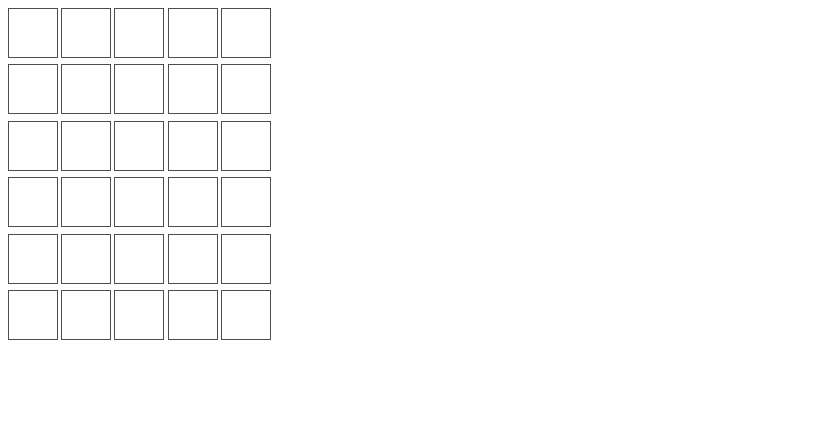
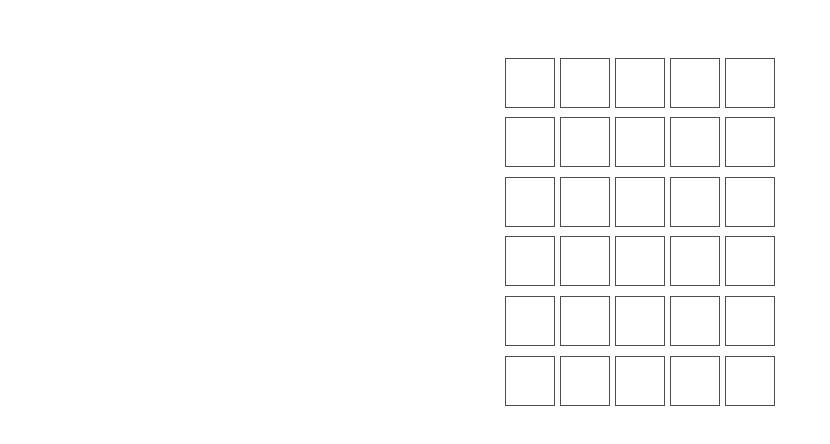
Before and after one commit to FRFlor/a-wordle-on-tdd, a Vue app: page / in a window 1280 px wide. Shown: the top 444 px of the page, without its empty margins (0-830 px from the left). Built offline with nearby package versions, Linux system fonts and the light colour scheme.

Commit message:
Style components

```diff
--- a/src/App.vue
+++ b/src/App.vue
@@ -62,6 +62,11 @@ $incorrectColour: hsl(120, 0%, 65%);
 $correctColour: hsl(120, 40%, 65%);
 $almostColour: hsl(41, 100%, 48%);
 
+body {
+  display: flex;
+  justify-content: center;
+  margin-top: 3rem;
+}
 
 ul {
   list-style: none;
@@ -70,8 +75,8 @@ ul {
 
 [data-role=guess-view] {
   display: flex;
-  margin: 0.4rem 0;
-  gap: 0.2rem;
+  margin: 0.6rem 0;
+  gap: 0.3rem;
 }
 
 [data-role=letter] {
```
